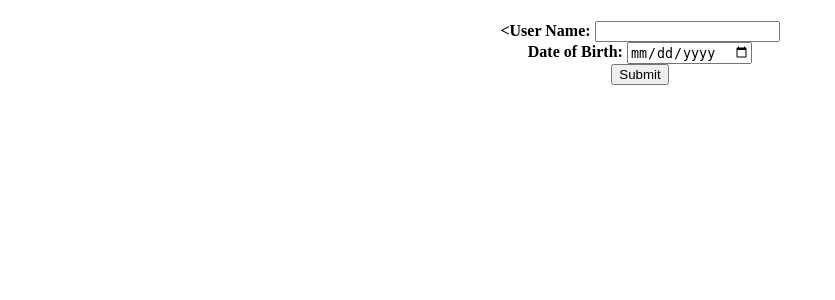
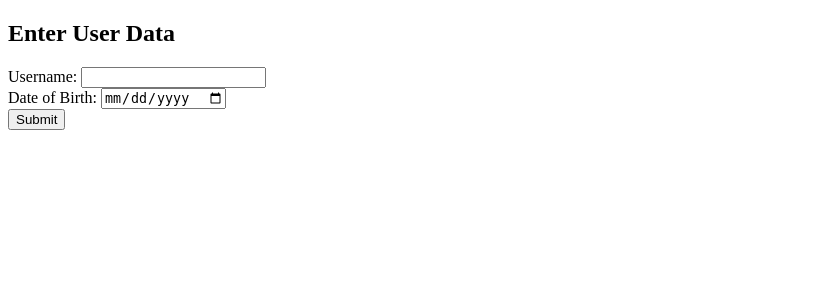
Before and after one commit to saravananibus/mmss, a Flask app: page / in a window 1280 px wide. Shown: the top 300 px of the page, without its empty margins (0-835 px from the left). Run offline with Flask 3, Linux system fonts and the light colour scheme.

Commit message:
Update index.html

```diff
--- a/template/index.html
+++ b/template/index.html
@@ -1,20 +1,14 @@
-<!-- index.html -->
 <!DOCTYPE html>
 <html>
 <head>
     <title>User Data Form</title>
 </head>
 <body>
-    <!-- User data input form -->
-   <center><h1></h1><User Data Form</h1></center>
+    <h2>Enter User Data</h2>
     <form action="/submit" method="post">
-        <center>
-      <b><<label for="user_name">User Name:</label></b>
-        <input type="text" name="user_name" required><br>
-      <b><label for="date_of_birth">Date of Birth:</label></b>
-        <input type="date" name="date_of_birth" required><br>
-       <b> <input type="submit" value="Submit"></b>
-        </center>
+        Username: <input type="text" name="username"><br>
+        Date of Birth: <input type="date" name="dob"><br>
+        <input type="submit" value="Submit">
     </form>
 </body>
 </html>
```
